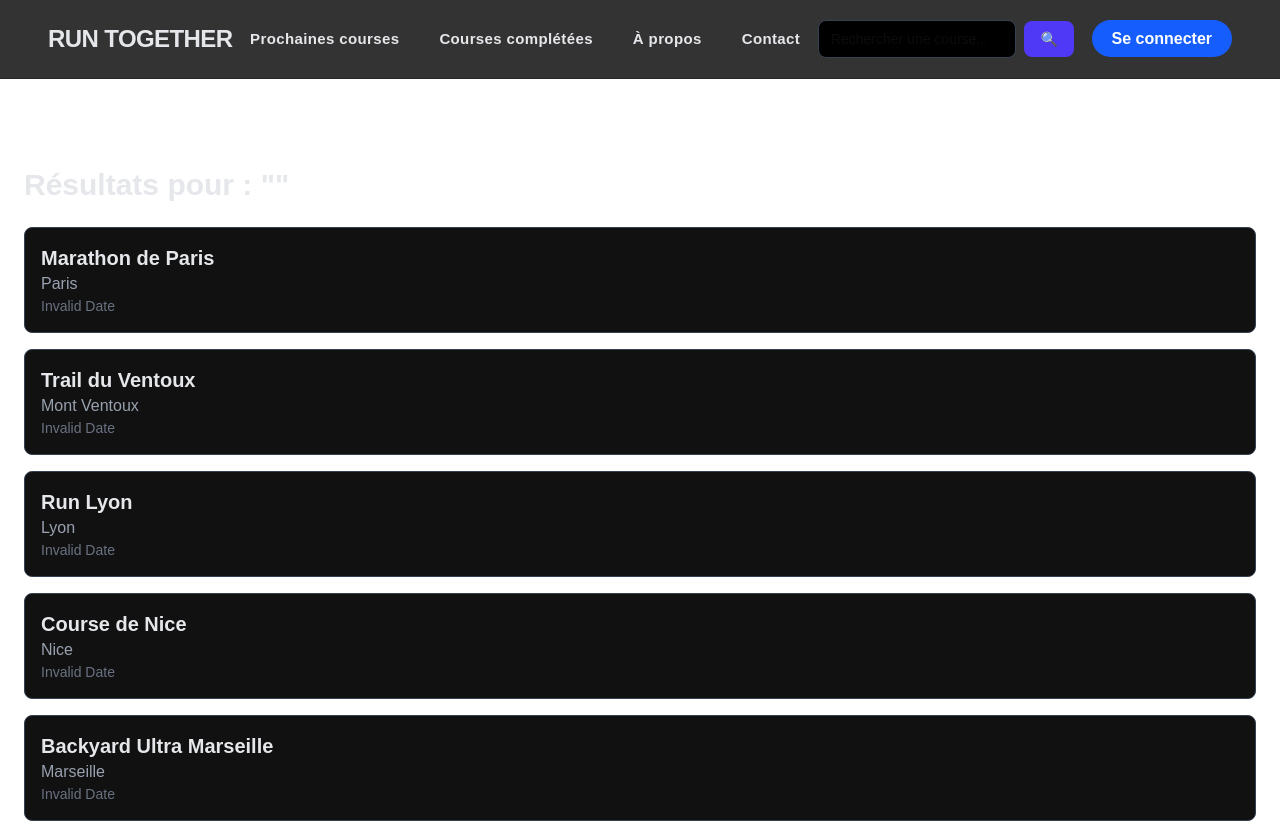
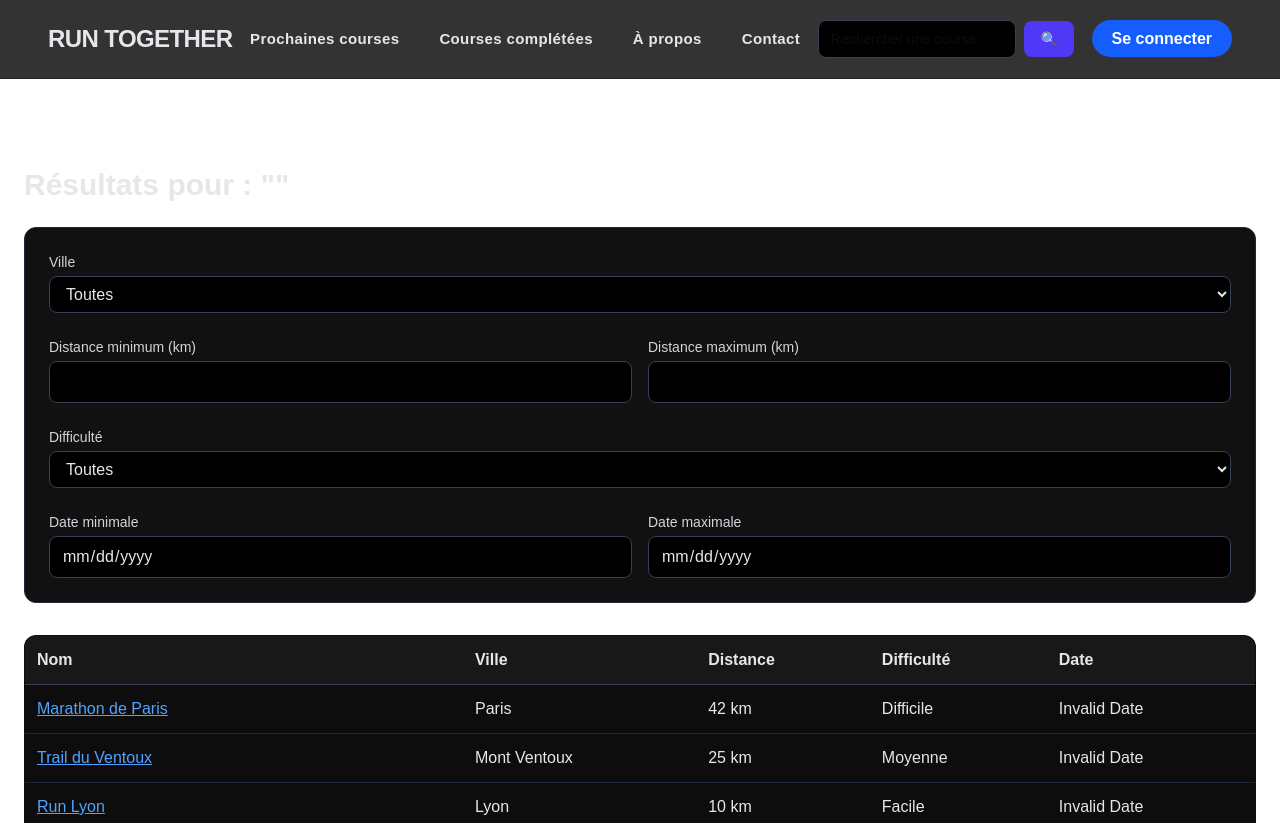
Before and after one commit to blezzou/webtech-203, a Next.js app in the folder client/: page /search in a window 1280 px wide. Shown: the top 823 px of the page. Built offline with nearby package versions, Linux system fonts and the light colour scheme.

Commit message:
feat: filtres de recherche

```diff
--- a/client/package.json
+++ b/client/package.json
@@ -14,13 +14,16 @@
     "next": "15.5.4",
     "ogl": "^1.0.11",
     "react": "19.1.0",
-    "react-dom": "19.1.0"
+    "react-dom": "19.1.0",
+    "react-leaflet": "^5.0.0"
   },
   "devDependencies": {
     "@tailwindcss/postcss": "^4",
+    "@types/leaflet": "^1.9.21",
     "@types/node": "^20",
     "@types/react": "^19",
     "@types/react-dom": "^19",
+    "rimraf": "^6.1.2",
     "tailwindcss": "^4",
     "typescript": "^5"
   }
--- a/client/src/app/layout.tsx
+++ b/client/src/app/layout.tsx
@@ -2,6 +2,7 @@ import "./globals.css";
 import type { Metadata } from "next";
 import { UserProvider } from "@/context/UserContext";
 import Header from "@/components/Header";
+
 
 export const metadata: Metadata = {
   title: "Run Together",
--- a/client/src/app/search/page.tsx
+++ b/client/src/app/search/page.tsx
@@ -1,7 +1,7 @@
 "use client";
 
 import { useSearchParams } from "next/navigation";
-import { useEffect, useState } from "react";
+import { useEffect, useMemo, useState } from "react";
 import Link from "next/link";
 import { races as localRaces } from "@/data/data";
 
@@ -9,35 +9,67 @@ type Race = {
   id: string;
   name: string;
   city: string;
+  distance: number; // converti depuis le dataset
+  difficulty: string;
   date: string;
 };
 
 export default function SearchPage() {
   const params = useSearchParams();
-  const query = params.get("q") || "";
+  const query = params.get("q")?.toLowerCase() || "";
 
-  const [races, setRaces] = useState<Race[]>([]);
-  const [loading, setLoading] = useState(true);
+  const [cityFilter, setCityFilter] = useState("");
+  const [difficultyFilter, setDifficultyFilter] = useState("");
+  const [minDistance, setMinDistance] = useState<number | "">("");
+  const [maxDistance, setMaxDistance] = useState<number | "">("");
+  const [fromDate, setFromDate] = useState("");
+  const [toDate, setToDate] = useState("");
 
-  const fetchRaces = () => {
-    setLoading(true);
+  // 🔹 Normalisation des données
+  const races: Race[] = useMemo(() => {
+    return localRaces.map((r) => ({
+      ...r,
+      distance: Number(String(r.distance).replace(/[^0-9]/g, "")), // "10 km" → 10
+    })) as Race[];
+  }, []);
 
-    const q = query.trim().toLowerCase();
+  // 🔹 Extraire dynamiquement les villes disponibles
+  const cities = useMemo(() => {
+    const set = new Set<string>();
+    races.forEach((r) => set.add(r.city));
+    return Array.from(set).sort();
+  }, [races]);
 
-    const results = localRaces.filter((race) => {
-      return (
-        race.name.toLowerCase().includes(q) ||
-        race.city.toLowerCase().includes(q)
-      );
-    });
+  // 🔹 Trouver distance min/max dans dataset
+  const minDatasetDistance = useMemo(() => Math.min(...races.map((r) => r.distance)), [races]);
+  const maxDatasetDistance = useMemo(() => Math.max(...races.map((r) => r.distance)), [races]);
 
-    setRaces(results);
-    setLoading(false);
-  };
+  // 🔹 Logique centrale de filtrage
+  const filtered = races.filter((race) => {
+    const matchesQuery =
+      race.name.toLowerCase().includes(query) ||
+      race.city.toLowerCase().includes(query);
 
-  useEffect(() => {
-    fetchRaces();
-  }, [query]);
+    const matchesCity = cityFilter ? race.city === cityFilter : true;
+    const matchesDifficulty = difficultyFilter ? race.difficulty === difficultyFilter : true;
+
+    const matchesDistanceMin = minDistance !== "" ? race.distance >= minDistance : true;
+    const matchesDistanceMax = maxDistance !== "" ? race.distance <= maxDistance : true;
+
+    const raceDate = new Date(race.date).getTime();
+    const matchesFromDate = fromDate ? raceDate >= new Date(fromDate).getTime() : true;
+    const matchesToDate = toDate ? raceDate <= new Date(toDate).getTime() : true;
+
+    return (
+      matchesQuery &&
+      matchesCity &&
+      matchesDifficulty &&
+      matchesDistanceMin &&
+      matchesDistanceMax &&
+      matchesFromDate &&
+      matchesToDate
+    );
+  });
 
   return (
     <main className="min-h-screen p-6 text-gray-200">
@@ -45,25 +77,127 @@ export default function SearchPage() {
         Résultats pour : "<span className="text-indigo-400">{query}</span>"
       </h1>
 
-      {loading && <p>Chargement...</p>}
+      {/* ████████████ FILTRES ████████████ */}
+      <div className="bg-[#111] border border-gray-800 rounded-xl p-6 mb-8 space-y-6">
 
-      {!loading && races.length === 0 && <p>Aucun résultat trouvé.</p>}
+        {/* Ville */}
+        <div>
+          <label className="block text-sm mb-1 text-gray-300">Ville</label>
+          <select
+            value={cityFilter}
+            onChange={(e) => setCityFilter(e.target.value)}
+            className="w-full bg-black border border-gray-700 px-3 py-2 rounded-lg"
+          >
+            <option value="">Toutes</option>
+            {cities.map((city) => (
+              <option key={city} value={city}>
+                {city}
+              </option>
+            ))}
+          </select>
+        </div>
 
-      <div className="grid gap-4 mt-6">
-        {races.map((r) => (
-          <Link
-            key={r.id}
-            href={`/run/${r.id}`}
-            className="p-4 bg-[#111] border border-gray-700 rounded-lg hover:border-indigo-500 transition"
+        {/* Distance min-max */}
+        <div className="grid grid-cols-2 gap-4">
+          <div>
+            <label className="block text-sm text-gray-300 mb-1">Distance minimum (km)</label>
+            <input
+              type="number"
+              value={minDistance}
+              min={minDatasetDistance}
+              max={maxDatasetDistance}
+              onChange={(e) => setMinDistance(Number(e.target.value))}
+              className="w-full bg-black border border-gray-700 px-3 py-2 rounded-lg"
+            />
+          </div>
+
+          <div>
+            <label className="block text-sm text-gray-300 mb-1">Distance maximum (km)</label>
+            <input
+              type="number"
+              value={maxDistance}
+              min={minDatasetDistance}
+              max={maxDatasetDistance}
+              onChange={(e) => setMaxDistance(Number(e.target.value))}
+              className="w-full bg-black border border-gray-700 px-3 py-2 rounded-lg"
+            />
+          </div>
+        </div>
+
+        {/* Difficulté */}
+        <div>
+          <label className="block text-sm text-gray-300 mb-1">Difficulté</label>
+          <select
+            value={difficultyFilter}
+            onChange={(e) => setDifficultyFilter(e.target.value)}
+            className="w-full bg-black border border-gray-700 px-3 py-2 rounded-lg"
           >
-            <h2 className="text-xl font-bold">{r.name}</h2>
-            <p className="text-gray-400">{r.city}</p>
-            <p className="text-gray-500 text-sm">
-              {new Date(r.date).toLocaleDateString("fr")}
-            </p>
-          </Link>
-        ))}
+            <option value="">Toutes</option>
+            <option value="Facile">Facile</option>
+            <option value="Moyenne">Moyenne</option>
+            <option value="Difficile">Difficile</option>
+          </select>
+        </div>
+
+        {/* Dates */}
+        <div className="grid grid-cols-2 gap-4">
+          <div>
+            <label className="block text-sm text-gray-300 mb-1">Date minimale</label>
+            <input
+              type="date"
+              value={fromDate}
+              onChange={(e) => setFromDate(e.target.value)}
+              className="w-full bg-black border border-gray-700 px-3 py-2 rounded-lg"
+            />
+          </div>
+
+          <div>
+            <label className="block text-sm text-gray-300 mb-1">Date maximale</label>
+            <input
+              type="date"
+              value={toDate}
+              onChange={(e) => setToDate(e.target.value)}
+              className="w-full bg-black border border-gray-700 px-3 py-2 rounded-lg"
+            />
+          </div>
+        </div>
       </div>
+
+      {/* ████████████ TABLEAU DES RÉSULTATS ████████████ */}
+      <table className="w-full border-collapse bg-[#0d0d0d] border border-gray-800 rounded-xl overflow-hidden">
+        <thead className="bg-[#181818]">
+          <tr>
+            <th className="border-b border-gray-700 p-3 text-left">Nom</th>
+            <th className="border-b border-gray-700 p-3 text-left">Ville</th>
+            <th className="border-b border-gray-700 p-3 text-left">Distance</th>
+            <th className="border-b border-gray-700 p-3 text-left">Difficulté</th>
+            <th className="border-b border-gray-700 p-3 text-left">Date</th>
+          </tr>
+        </thead>
+        <tbody>
+          {filtered.map((r) => (
+            <tr key={r.id} className="hover:bg-[#1a1a1a] transition">
+              <td className="border-b border-gray-800 p-3">
+                <Link href={`/run/${r.id}`} className="text-blue-400 underline">
+                  {r.name}
+                </Link>
+              </td>
+              <td className="border-b border-gray-800 p-3">{r.city}</td>
+              <td className="border-b border-gray-800 p-3">{r.distance} km</td>
+              <td className="border-b border-gray-800 p-3">{r.difficulty}</td>
+              <td className="border-b border-gray-800 p-3">
+                {new Date(r.date).toLocaleDateString("fr")}
+              </td>
+            </tr>
+          ))}
+        </tbody>
+      </table>
+
+      {filtered.length === 0 && (
+        <p className="text-center text-gray-400 mt-6">
+          Aucune course ne correspond aux critères.
+        </p>
+      )}
     </main>
   );
 }
--- /dev/null
+++ b/client/src/components/SearchMap.tsx
@@ -0,0 +1,119 @@
+"use client";
+
+import { MapContainer, TileLayer, Marker, Popup } from "react-leaflet";
+import "leaflet/dist/leaflet.css";
+import L from "leaflet";
+import Link from "next/link";
+import { useMemo } from "react";
+
+// Fix des icônes Leaflet dans Next
+// (sinon tu as des carrés vides à la place des marqueurs)
+delete (L.Icon.Default.prototype as any)._getIconUrl;
+L.Icon.Default.mergeOptions({
+  iconRetinaUrl:
+    "https://unpkg.com/leaflet@1.9.4/dist/images/marker-icon-2x.png",
+  iconUrl: "https://unpkg.com/leaflet@1.9.4/dist/images/marker-icon.png",
+  shadowUrl: "https://unpkg.com/leaflet@1.9.4/dist/images/marker-shadow.png",
+});
+
+// Coordonnées approximatives des villes françaises les plus fréquentes
+const CITY_COORDS: Record<string, { lat: number; lng: number }> = {
+  Paris: { lat: 48.8566, lng: 2.3522 },
+  Lyon: { lat: 45.764, lng: 4.8357 },
+  Marseille: { lat: 43.2965, lng: 5.3698 },
+  Toulouse: { lat: 43.6047, lng: 1.4442 },
+  Bordeaux: { lat: 44.8378, lng: -0.5792 },
+  Lille: { lat: 50.6292, lng: 3.0573 },
+  Nice: { lat: 43.7102, lng: 7.262 },
+  Nantes: { lat: 47.2184, lng: -1.5536 },
+  Montpellier: { lat: 43.6108, lng: 3.8767 },
+  Strasbourg: { lat: 48.5734, lng: 7.7521 },
+};
+
+export type SearchMapRace = {
+  id: string;
+  name: string;
+  city: string | null;
+  distance: string | null;
+  difficulty: string | null;
+  date: string | null;
+};
+
+interface SearchMapProps {
+  races: SearchMapRace[];
+  favoriteIds: Set<string>;
+  onToggleFavorite: (id: string) => void;
+}
+
+export default function SearchMap({
+  races,
+  favoriteIds,
+  onToggleFavorite,
+}: SearchMapProps) {
+  const racesWithCoords = useMemo(
+    () =>
+      races
+        .map((r) => {
+          const city = r.city ?? "";
+          const coords = CITY_COORDS[city];
+          if (!coords) return null;
+          return { ...r, coords };
+        })
+        .filter((x): x is NonNullable<typeof x> => x !== null),
+    [races]
+  );
+
+  return (
+    <div className="w-full h-[500px] rounded-xl overflow-hidden border border-gray-800">
+      <MapContainer
+        center={[46.6, 2.4]} // centre France
+        zoom={5}
+        scrollWheelZoom={true}
+        className="w-full h-full"
+      >
+        <TileLayer
+          attribution='&copy; <a href="https://www.openstreetmap.org/">OSM</a>'
+          url="https://{s}.tile.openstreetmap.org/{z}/{x}/{y}.png"
+        />
+
+        {racesWithCoords.map((r) => (
+          <Marker
+            key={r.id}
+            position={[r.coords.lat, r.coords.lng]}
+          >
+            <Popup>
+              <div className="space-y-1 text-sm">
+                <Link
+                  href={`/run/${r.id}`}
+                  className="font-semibold text-blue-500 hover:underline"
+                >
+                  {r.name}
+                </Link>
+                <p>{r.city}</p>
+                {r.distance && <p>Distance : {r.distance}</p>}
+                {r.difficulty && <p>Difficulté : {r.difficulty}</p>}
+                {r.date && (
+                  <p>
+                    Le{" "}
+                    {new Date(r.date).toLocaleDateString("fr", {
+                      day: "2-digit",
+                      month: "short",
+                      year: "numeric",
+                    })}
+                  </p>
+                )}
+
+                <button
+                  onClick={() => onToggleFavorite(r.id)}
+                  className="mt-2 px-2 py-1 rounded bg-black/70 border border-gray-700 text-xs"
+                >
+                  {favoriteIds.has(r.id) ? "★ Retirer des favoris" : "☆ Ajouter aux favoris"}
+                </button>
+              </div>
+            </Popup>
+          </Marker>
+        ))}
+      </MapContainer>
+    </div>
+  );
+}
--- /dev/null
+++ b/package.json
@@ -0,0 +1,6 @@
+{
+  "dependencies": {
+    "leaflet": "^1.9.4",
+    "react-leaflet": "^5.0.0"
+  }
+}
```
Also changed, not shown: client/src/data/data.ts (line endings or trailing spaces), 2 other files (tests, documents, lock files or other folders).
